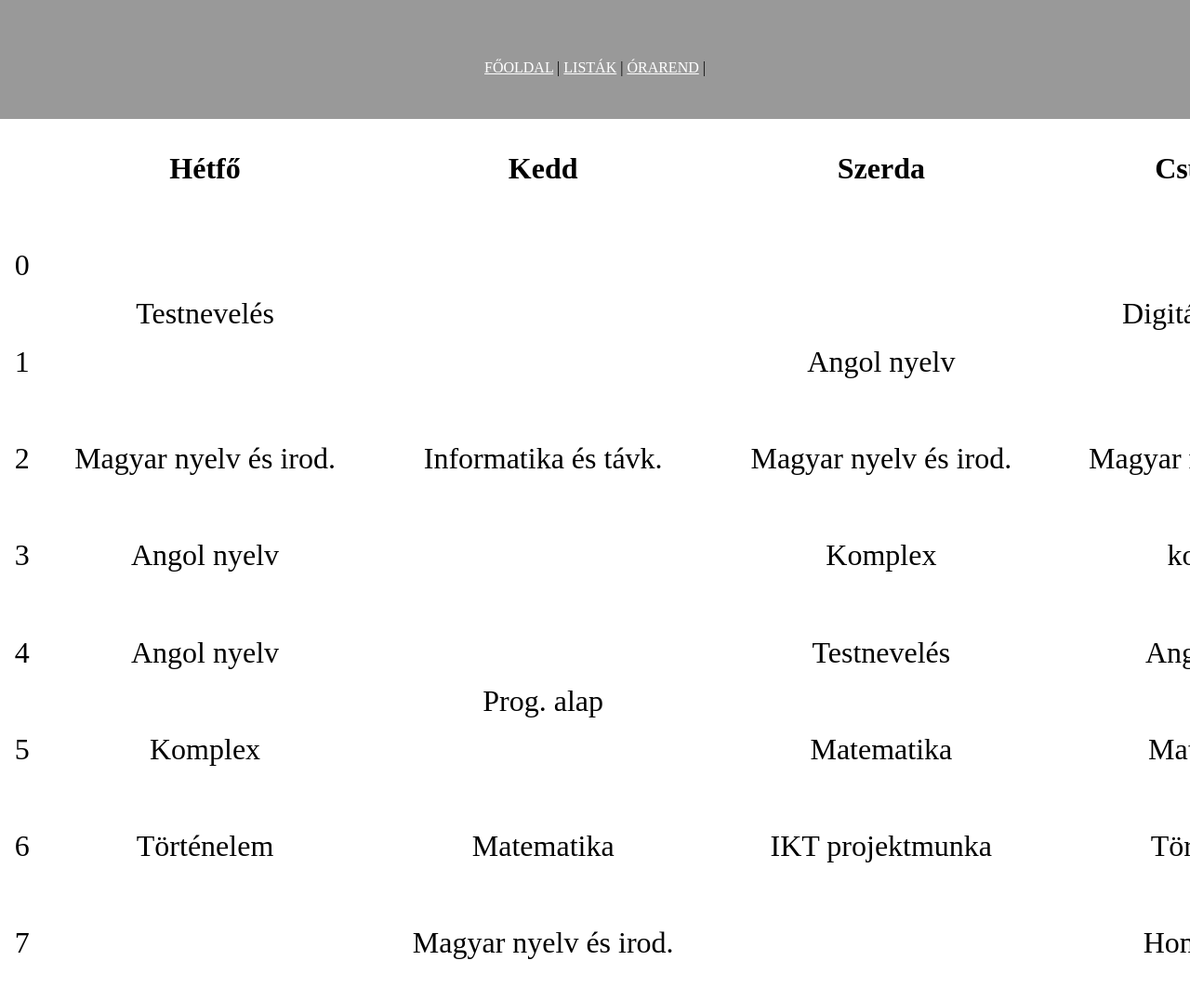
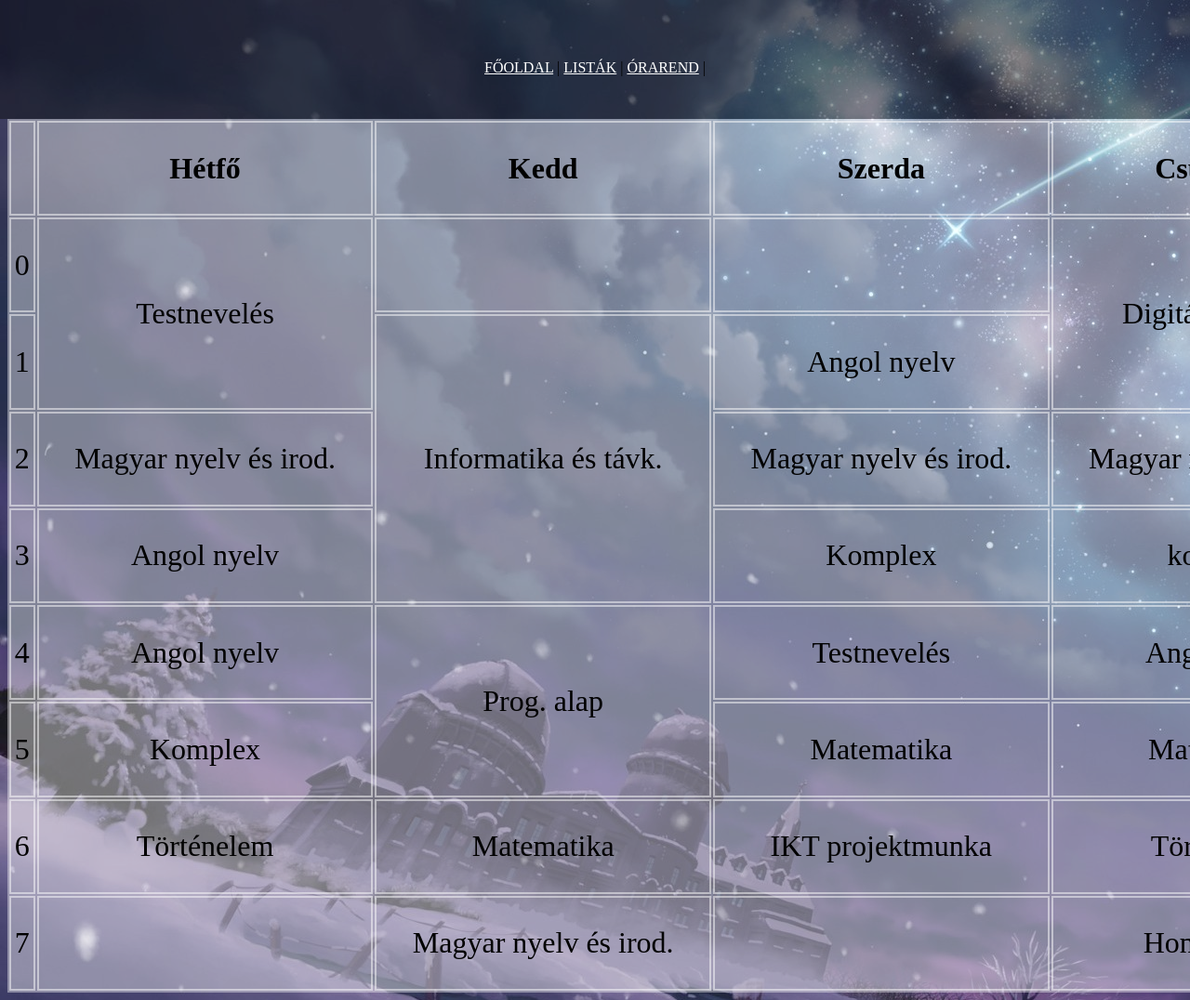
Before and after one commit to SzegoI/IKT.0.2, a plain HTML site: page orarend.html in a window 1280 px wide. Shown: the top 1076 px of the page at 93% size. Drawn offline with Linux system fonts and the light colour scheme.

Commit message:
orarend fix

```diff
--- a/css/style.css
+++ b/css/style.css
@@ -1,5 +1,5 @@
 body{
-    background-image: url(Anime.winter.88893.jpg);
+    background-image: url(/img/Anime.winter.88893.jpg);
 }
 table{
     text-align: center;
```
